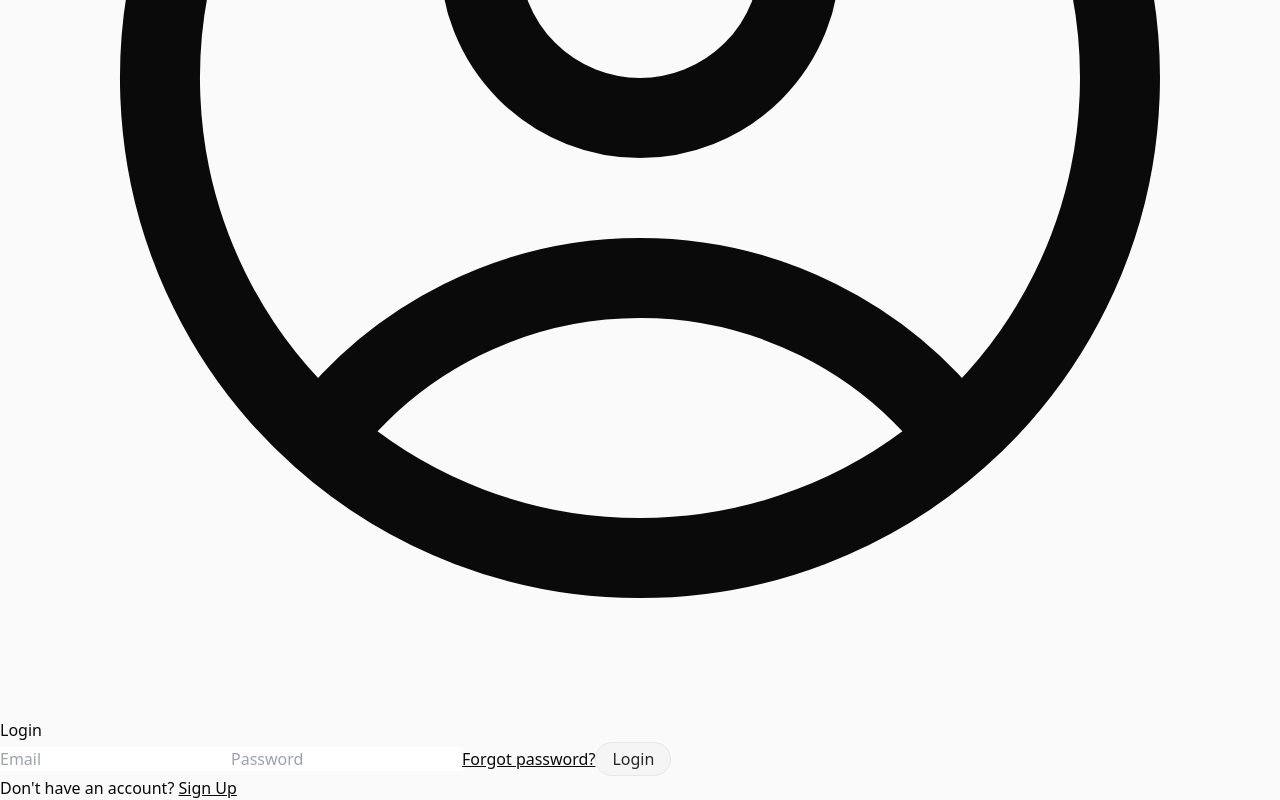
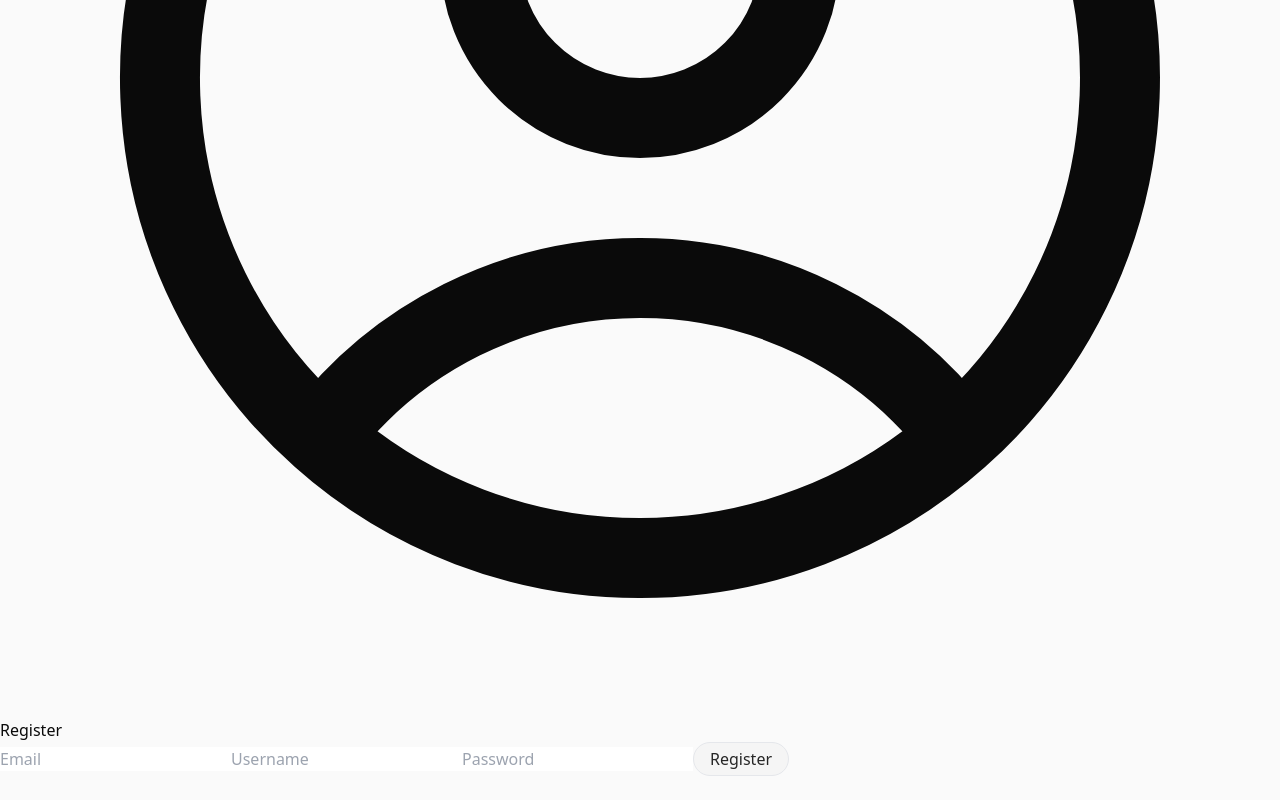
Before and after one commit to craigrdaniels/issue-tracker, a React (Vite) app in the folder frontend/: page /register in a window 1280 px wide. Before the commit this address led to /login. Shown: the part 1866-2666 px from the top of the page. After the commit the page ends 2642 px from the top, so only its background shows below. Built offline with nearby package versions, Linux system fonts and the light colour scheme.

Commit message:
allow registering of users

```diff
--- a/frontend/src/hooks/useAuth.tsx
+++ b/frontend/src/hooks/useAuth.tsx
@@ -5,6 +5,12 @@ interface AuthContextType {
   user: any
   logIn: (
     email: string,
+    password: string,
+    callback: VoidFunction
+  ) => Promise<void>
+  register: (
+    email: string,
+    username: string,
     password: string,
     callback: VoidFunction
   ) => Promise<void>
@@ -46,6 +52,38 @@ const AuthProvider = ({ children }: { children: ReactNode }): JSX.Element => {
     callback()
   }
 
+  const register = async (
+    email: string,
+    username: string,
+    password: string,
+    callback: VoidFunction
+  ): Promise<void> => {
+    const location = window.location.hostname
+    const settings: RequestInit = {
+      method: 'POST',
+      mode: 'cors',
+      headers: {
+        'Content-Type': 'application/json',
+      },
+      credentials: 'include',
+      body: JSON.stringify({
+        email,
+        username,
+        password,
+      }),
+    }
+
+    console.log('Registering user..')
+
+    const response = await fetch(
+      `http://${location}:3000/users/signup`,
+      settings
+    )
+    const data = await response.json()
+    setUser(data.user)
+
+    callback()
+  }
   const logOut = async (callback: VoidFunction) => {
     const location = window.location.hostname
     const settings: RequestInit = {
@@ -63,6 +101,7 @@ const AuthProvider = ({ children }: { children: ReactNode }): JSX.Element => {
       user,
       logIn,
       logOut,
+      register,
     }),
     [user]
   )
--- a/frontend/src/main.tsx
+++ b/frontend/src/main.tsx
@@ -7,6 +7,7 @@ import './index.css'
 import SharedRootLayout from './routes/SharedRootLayout'
 import Home from './pages/home'
 import LoginPage from './pages/login'
+import RegisterPage from './pages/register'
 import ProtectedRoute from './routes/ProtectedRoute'
 import Issues from './pages/issues'
 
@@ -25,6 +26,10 @@ const router = createBrowserRouter([
         element: <LoginPage />,
       },
       {
+        path: '/register',
+        element: <RegisterPage />,
+      },
+      {
         path: '/*',
         element: <ProtectedRoute />,
         children: [{ path: 'issues', element: <Issues /> }],
--- a/frontend/src/pages/register.tsx
+++ b/frontend/src/pages/register.tsx
@@ -0,0 +1,71 @@
+import { ReactElement } from 'react'
+import { useState } from 'react'
+import { useLocation, useNavigate } from 'react-router-dom'
+import { useAuth } from '../hooks/useAuth'
+
+const RegisterPage = (): ReactElement => {
+  const auth = useAuth()
+  const location = useLocation()
+  const navigate = useNavigate()
+  const [error, setError] = useState<string>('')
+  const [loading, setLoading] = useState<boolean>(false)
+
+  const from = location.state?.from?.pathname || '/'
+
+  const handleSubmit = async (event: React.FormEvent<HTMLFormElement>) => {
+    event.preventDefault()
+    try {
+      setError('')
+      setLoading(true)
+      const formData = new FormData(event.currentTarget)
+      const email = formData.get('email') as string
+      const username = formData.get('username') as string
+      const password = formData.get('password') as string
+
+      await auth.register(email, username, password, () => {
+        navigate(from, { replace: true })
+      })
+    } catch (e) {
+      console.log(e)
+      setError('Registration Failed')
+    }
+    setLoading(false)
+  }
+
+  return (
+    <div className="flex flex-col items-center gap-4 pt-16 align-middle">
+      <h3>Register</h3>
+      {error && (
+        <div className="rounded-full bg-red-200 px-4 text-red-900">{error}</div>
+      )}
+      <form
+        className="flex flex-col items-center gap-4 align-middle"
+        onSubmit={handleSubmit}
+      >
+        <input
+          className="text-input"
+          name="email"
+          type="text"
+          placeholder="Email"
+        />
+        <input
+          className="text-input"
+          name="username"
+          type="text"
+          placeholder="Username"
+        />
+        <input
+          className="text-input"
+          name="password"
+          type="password"
+          placeholder="Password"
+        />
+        <button disabled={loading} type="submit">
+          Register
+        </button>
+      </form>
+    </div>
+  )
+}
+
+export default RegisterPage
```
